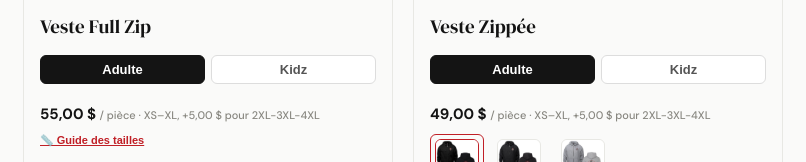
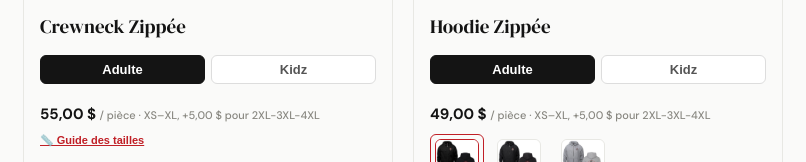
Before and after one commit to Peak2Peak26/Club-St-Come, a website: page Club-St-Come-boutique/index.html in a window 1280 px wide. Shown: the part 2408-2570 px from the top of the page, 51-857 px from the left. Drawn offline with Linux system fonts and the light colour scheme.

Commit message:
Update product names for clothing items

```diff
--- a/Club-St-Come-boutique/index.html
+++ b/Club-St-Come-boutique/index.html
@@ -196,21 +196,21 @@ var PRODUCTS = [
   { id:'tshirt', name:'T-Shirt', price:29.00, img:'images/tshirt-noir.jpg', sizes:S_ADULTE, sizeChart:'images/charte-tshirt.jpg', kidzId:'tshirt-kidz',
     colors:[ { name:'Noir', img:'images/tshirt-noir.jpg' }, { name:'Charbon', img:'images/tshirt-charbon.jpg' }, { name:'Gris Sport', img:'images/tshirt-gris-sport.jpg' } ] },
   { id:'tshirt-kidz', hidden:true, name:'T-Shirt (Kidz)', price:27.00, sizes:S_KIDZ },
-  { id:'manches-longues', name:'T-Shirt Manches Longues', price:35.00, img:'images/manches-longues-noir.jpg', sizes:S_ADULTE, sizeChart:'images/charte-manches-longues.jpg', kidzId:'manches-longues-kidz',
+  { id:'manches-longues', name:'Manches Longues', price:35.00, img:'images/manches-longues-noir.jpg', sizes:S_ADULTE, sizeChart:'images/charte-manches-longues.jpg', kidzId:'manches-longues-kidz',
     colors:[ { name:'Noir', img:'images/manches-longues-noir.jpg' }, { name:'Charbon', img:'images/manches-longues-charbon.jpg' }, { name:'Gris Sport', img:'images/manches-longues-gris-sport.jpg' } ] },
-  { id:'manches-longues-kidz', hidden:true, name:'T-Shirt Manches Longues (Kidz)', price:32.00, sizes:S_KIDZ },
+  { id:'manches-longues-kidz', hidden:true, name:'Manches Longues (Kidz)', price:32.00, sizes:S_KIDZ },
   { id:'crewneck', name:'Crewneck', price:45.00, img:'images/crewneck-noir.jpg', sizes:S_ADULTE, sizeChart:'images/charte-crewneck.jpg', kidzId:'crewneck-kidz',
     colors:[ { name:'Noir', img:'images/crewneck-noir.jpg' }, { name:'Charbon', img:'images/crewneck-charbon.jpg' }, { name:'Gris Sport', img:'images/crewneck-gris-sport.jpg' } ] },
   { id:'crewneck-kidz', hidden:true, name:'Crewneck (Kidz)', price:42.00, sizes:S_KIDZ },
   { id:'hoodie', name:'Hoodie', price:49.00, img:'images/hoodie-noir.jpg', sizes:S_ADULTE, sizeChart:'images/charte-hoodie.jpg', kidzId:'hoodie-kidz',
     colors:[ { name:'Noir', img:'images/hoodie-noir.jpg' }, { name:'Charbon', img:'images/hoodie-charbon.jpg' }, { name:'Gris Sport', img:'images/hoodie-gris-sport.jpg' } ] },
   { id:'hoodie-kidz', hidden:true, name:'Hoodie (Kidz)', price:45.00, sizes:S_KIDZ },
-  { id:'veste-fz', name:'Veste Full Zip', price:55.00, img:'images/veste-fz-noir.jpg', sizes:XS_ADULTE, sizeChart:'images/charte-veste.jpg', kidzId:'veste-fz-kidz',
+  { id:'veste-fz', name:'Crewneck Zippée', price:55.00, img:'images/veste-fz-noir.jpg', sizes:XS_ADULTE, sizeChart:'images/charte-veste.jpg', kidzId:'veste-fz-kidz',
     colors:[ { name:'Noir', img:'images/veste-fz-noir.jpg' }, { name:'Charbon', img:'images/veste-fz-charbon.jpg' }, { name:'Gris Sport', img:'images/veste-fz-gris-sport.jpg' } ] },
-  { id:'veste-fz-kidz', hidden:true, name:'Veste Full Zip (Kidz)', price:52.00, sizes:S_KIDZ },
-  { id:'veste-zip', name:'Veste Zippée', price:49.00, img:'images/veste-zip-noir.jpg', sizes:XS_ADULTE, kidzId:'veste-zip-kidz',
+  { id:'veste-fz-kidz', hidden:true, name:'Crewneck Zippée (Kidz)', price:52.00, sizes:S_KIDZ },
+  { id:'veste-zip', name:'Hoodie Zippée', price:49.00, img:'images/veste-zip-noir.jpg', sizes:XS_ADULTE, kidzId:'veste-zip-kidz',
     colors:[ { name:'Noir', img:'images/veste-zip-noir.jpg' }, { name:'Charbon', img:'images/veste-zip-charbon.jpg' }, { name:'Gris Sport', img:'images/veste-zip-gris-sport.jpg' } ] },
-  { id:'veste-zip-kidz', hidden:true, name:'Veste Zippée (Kidz)', price:45.00, sizes:S_KIDZ },
+  { id:'veste-zip-kidz', hidden:true, name:'Hoodie Zippée (Kidz)', price:45.00, sizes:S_KIDZ },
   { id:'polo', name:'Polo Golf', price:39.00, img:'images/polo-noir.jpg', sizes:XS_ADULTE,
     colors:[ { name:'Noir', img:'images/polo-noir.jpg' } ] },
   { id:'tuque', name:'Tuque', price:29.00, img:'images/tuque.jpg', sizes:['Unique'] },
```
